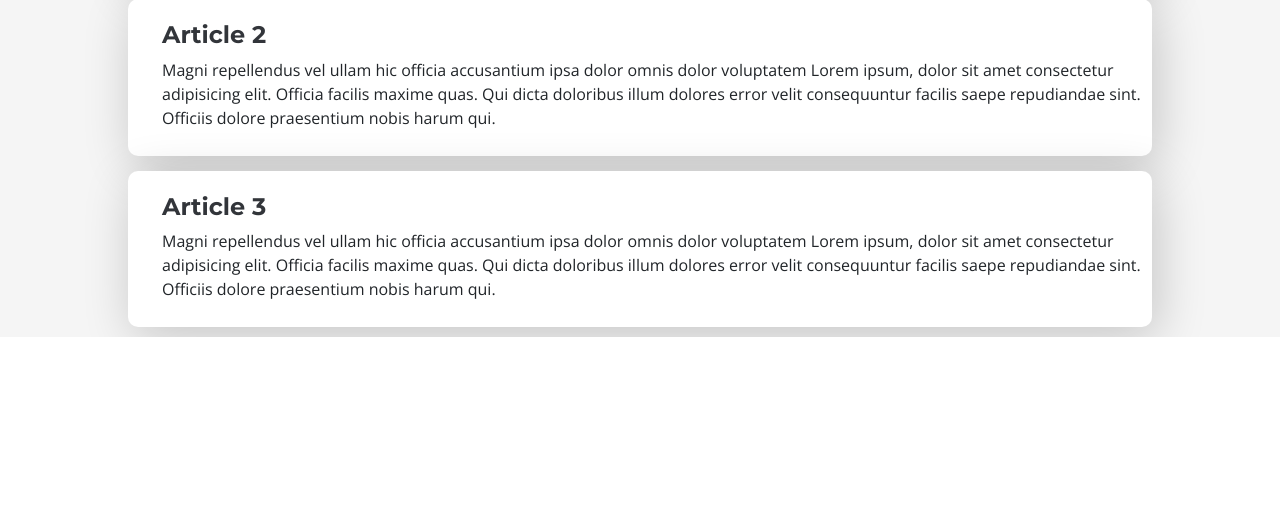
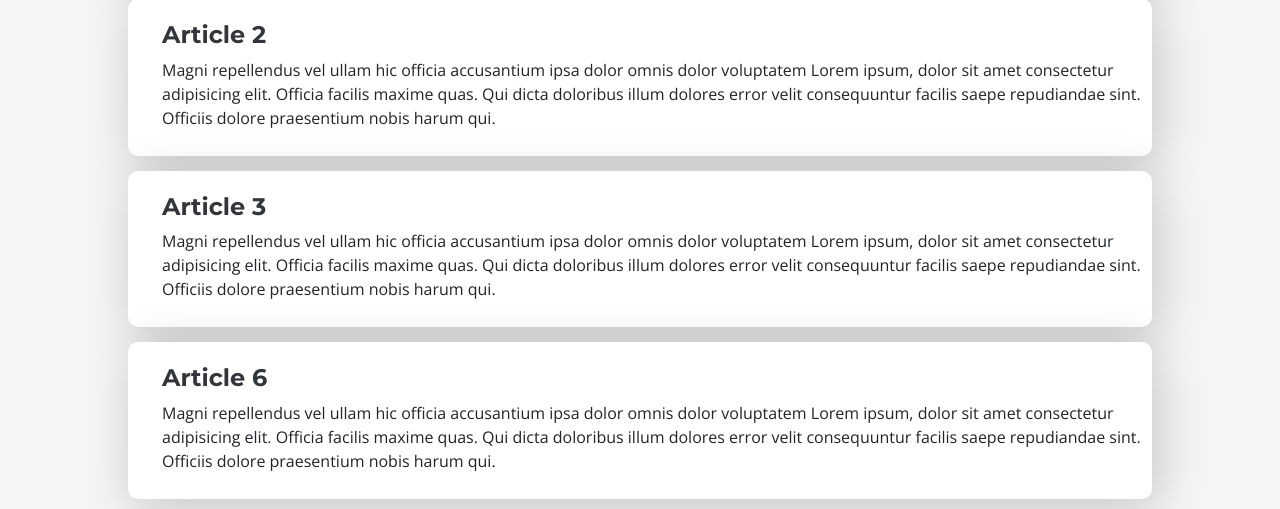
Before and after one commit to ChinmayKulkarnidotexe/Hack-Babies, a Django app: page /search in a window 1280 px wide. Shown: the part 1028-1537 px from the top of the page. Before the commit the page ends 1365 px from the top, so only its background shows below. Run offline with Django 5.2, Linux system fonts and the light colour scheme; some libraries are stand-ins or nearby versions.

Commit message:
update test 0.0.2

```diff
--- a/myproject/templates/search.html
+++ b/myproject/templates/search.html
@@ -108,16 +108,21 @@
       <!-- /Hero Section -->
     </main>
 
-
-        <div class="search-item-container-main" data-aos="fade-up" data-aos-delay="100">
+    <div
+      class="search-item-container-main"
+      data-aos="fade-up"
+      data-aos-delay="100"
+    >
       <div class="search-item-box">
         <ul>
           <h3>Article 1</h3>
           <li class="search-item">
-                Magni repellendus vel ullam hic officia accusantium ipsa
-                dolor omnis dolor voluptatem Lorem ipsum, dolor sit amet consectetur adipisicing elit. Officia facilis maxime quas. Qui dicta doloribus illum dolores error velit consequuntur facilis saepe repudiandae sint. Officiis dolore praesentium nobis harum qui.
+            Magni repellendus vel ullam hic officia accusantium ipsa dolor omnis
+            dolor voluptatem Lorem ipsum, dolor sit amet consectetur adipisicing
+            elit. Officia facilis maxime quas. Qui dicta doloribus illum dolores
+            error velit consequuntur facilis saepe repudiandae sint. Officiis
+            dolore praesentium nobis harum qui.
           </li>
-
         </ul>
       </div>
     </div>
@@ -127,10 +132,12 @@
         <ul>
           <h3>Article 2</h3>
           <li class="search-item">
-                Magni repellendus vel ullam hic officia accusantium ipsa
-                dolor omnis dolor voluptatem Lorem ipsum, dolor sit amet consectetur adipisicing elit. Officia facilis maxime quas. Qui dicta doloribus illum dolores error velit consequuntur facilis saepe repudiandae sint. Officiis dolore praesentium nobis harum qui.
+            Magni repellendus vel ullam hic officia accusantium ipsa dolor omnis
+            dolor voluptatem Lorem ipsum, dolor sit amet consectetur adipisicing
+            elit. Officia facilis maxime quas. Qui dicta doloribus illum dolores
+            error velit consequuntur facilis saepe repudiandae sint. Officiis
+            dolore praesentium nobis harum qui.
           </li>
-
         </ul>
       </div>
     </div>
@@ -140,10 +147,27 @@
         <ul>
           <h3>Article 3</h3>
           <li class="search-item">
-                Magni repellendus vel ullam hic officia accusantium ipsa
-                dolor omnis dolor voluptatem Lorem ipsum, dolor sit amet consectetur adipisicing elit. Officia facilis maxime quas. Qui dicta doloribus illum dolores error velit consequuntur facilis saepe repudiandae sint. Officiis dolore praesentium nobis harum qui.
+            Magni repellendus vel ullam hic officia accusantium ipsa dolor omnis
+            dolor voluptatem Lorem ipsum, dolor sit amet consectetur adipisicing
+            elit. Officia facilis maxime quas. Qui dicta doloribus illum dolores
+            error velit consequuntur facilis saepe repudiandae sint. Officiis
+            dolore praesentium nobis harum qui.
           </li>
+        </ul>
+      </div>
+    </div>
 
+    <div class="search-item-container" data-aos="fade-up" data-aos-delay="100">
+      <div class="search-item-box">
+        <ul>
+          <h3>Article 6</h3>
+          <li class="search-item">
+            Magni repellendus vel ullam hic officia accusantium ipsa dolor omnis
+            dolor voluptatem Lorem ipsum, dolor sit amet consectetur adipisicing
+            elit. Officia facilis maxime quas. Qui dicta doloribus illum dolores
+            error velit consequuntur facilis saepe repudiandae sint. Officiis
+            dolore praesentium nobis harum qui.
+          </li>
         </ul>
       </div>
     </div>
```
Lines whose indentation alone changed are shown as unchanged.
